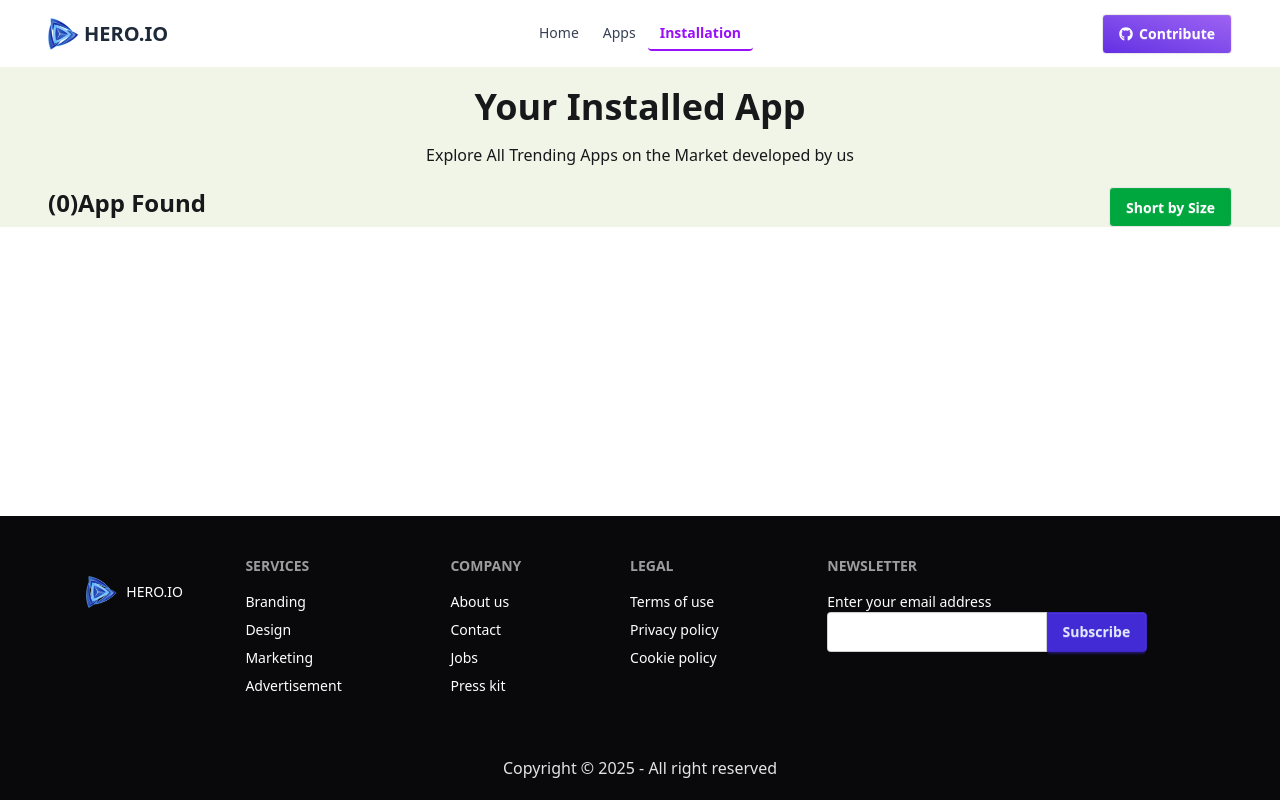
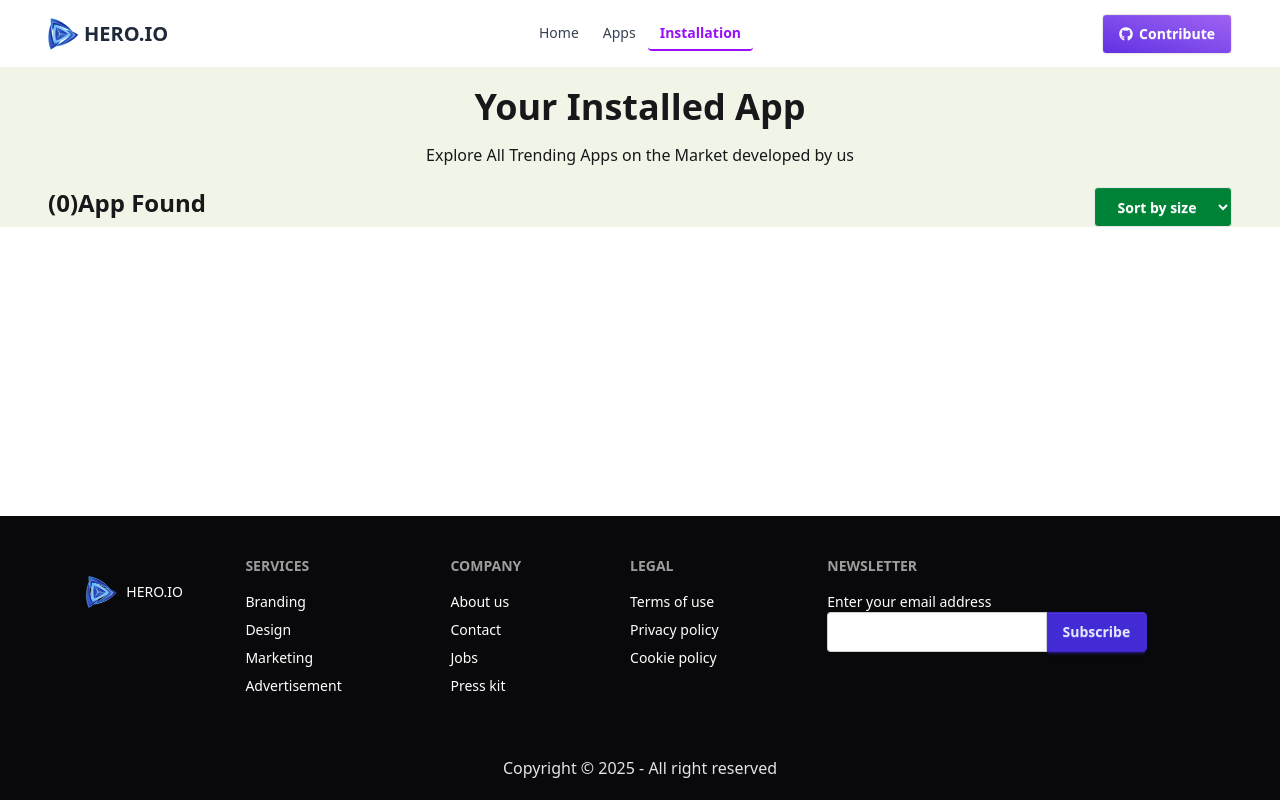
Before and after one commit to saikatse85/my-hero-app-08, a React (Vite) app: page /installation in a window 1280 px wide. Built offline with nearby package versions, Linux system fonts and the light colour scheme.

Commit message:
added install

```diff
--- a/src/Pages/Installation.jsx
+++ b/src/Pages/Installation.jsx
@@ -4,11 +4,23 @@ import star from "/star.png";
 
 const Installation = () => {
   const [installed, setInstalled] = useState([]);
+  const [sortOrder, setSortOrder] = useState("none");
 
   useEffect(() => {
     const savedApp = JSON.parse(localStorage.getItem("installed"));
     if (savedApp) setInstalled(savedApp);
   }, []);
+
+  const sortedItem = (() => {
+    if (sortOrder === "downloads-asc") {
+      return [...installed].sort((a, b) => a.downloads - b.downloads);
+    } else if (sortOrder === "downloads-descending") {
+      return [...installed].sort((a, b) => b.downloads - a.downloads);
+    } else {
+      return installed;
+    }
+  })();
+
   return (
     <div className="bg-[#f1f5e8]">
       <div className="screen-w">
@@ -17,11 +29,19 @@ const Installation = () => {
           <p>Explore All Trending Apps on the Market developed by us</p>
         </div>
         <div className="flex justify-between pt-5">
-          <h1 className="text-2xl font-bold">({installed.length})App Found</h1>
-          <button className="btn bg-green-600 text-white">Short by Size</button>
+          <h1 className="text-2xl font-bold">({sortedItem.length})App Found</h1>
+          <select
+            className="btn bg-green-700 text-white"
+            value={sortOrder}
+            onChange={(e) => setSortOrder(e.target.value)}
+          >
+            <option value="none">Sort by size</option>
+            <option value="downloads-asc">Low to high</option>
+            <option value="downloads-descending">High to Low</option>
+          </select>
         </div>
-        {installed.map((a) => (
-          <div className="flex justify-between items-center mx-auto py-5 bg-gray-100 p-2 border-1 border-gray-200 shadow-sm my-5">
+        {sortedItem.map((a) => (
+          <div className="flex justify-between items-center mx-auto py-5 bg-gray-100 p-2 border-1 border-gray-200 shadow-sm my-5 rounded-sm">
             <div className="flex items-center gap-3">
               <div>
                 <img className="h-40 w-40 rounded-lg" src={a.image} alt="" />
@@ -42,7 +62,9 @@ const Installation = () => {
               </div>
             </div>
             <div>
-              <button className="btn bg-green-600 text-white">UnInstall</button>
+              <button className="btn bg-green-700 text-white">
+                UnInstalled
+              </button>
             </div>
           </div>
         ))}
```
